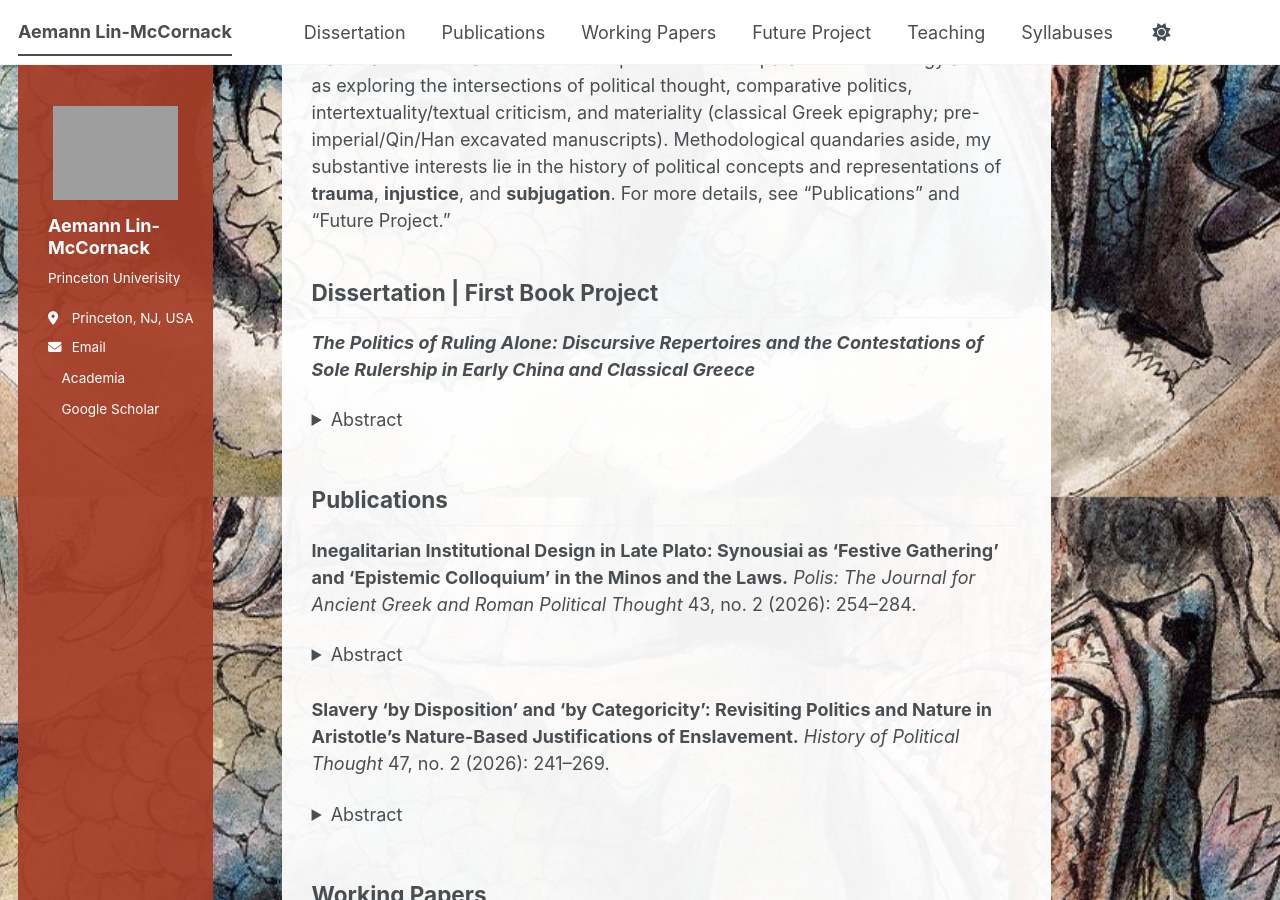
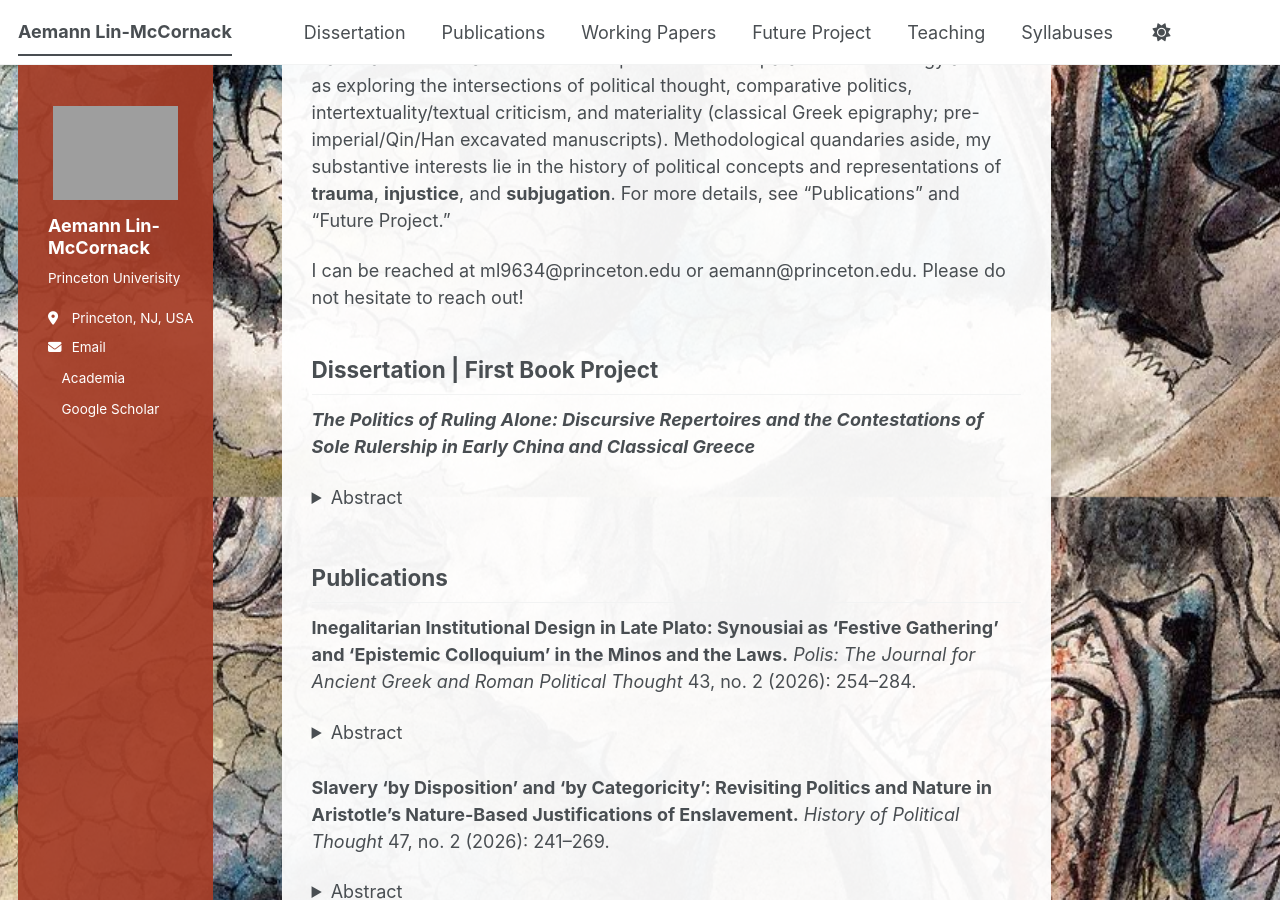
Before and after one commit to aemannlinmccornack/aemannlinmccornack.github.io, a Jekyll site: the page built from _pages/about.md, in a window 1280 px wide and 900 px high, scrolled down 403 px. Built offline with Jekyll 4.4.1, drawn with Linux system fonts in a browser that asks for light colours; a style sheet for code colours, icons or effects is not loaded.

Commit message:
change about.md

```diff
--- a/_pages/about.md
+++ b/_pages/about.md
@@ -59,6 +59,8 @@ I am a Ph.D. candidate in [Politics](https://politics.princeton.edu/people/aeman
 
 I am currently working on my first book project, ***The Politics of Ruling Alone***, where I trace the classical origins of autocracy through a focus on early China and classical Greece. I am interested in questions of comparative methodology as well as exploring the intersections of political thought, comparative politics, intertextuality/textual criticism, and materiality (classical Greek epigraphy; pre-imperial/Qin/Han excavated manuscripts). Methodological quandaries aside, my substantive interests lie in the history of political concepts and representations of **trauma**, **injustice**, and **subjugation**. For more details, see "Publications" and "Future Project."
 
+I can be reached at ml9634@princeton.edu or aemann@princeton.edu. Please do not hesitate to reach out!
+
 ## Dissertation | First Book Project
 
 ***The Politics of Ruling Alone: Discursive Repertoires and the Contestations of Sole Rulership in Early China and Classical Greece***
```
